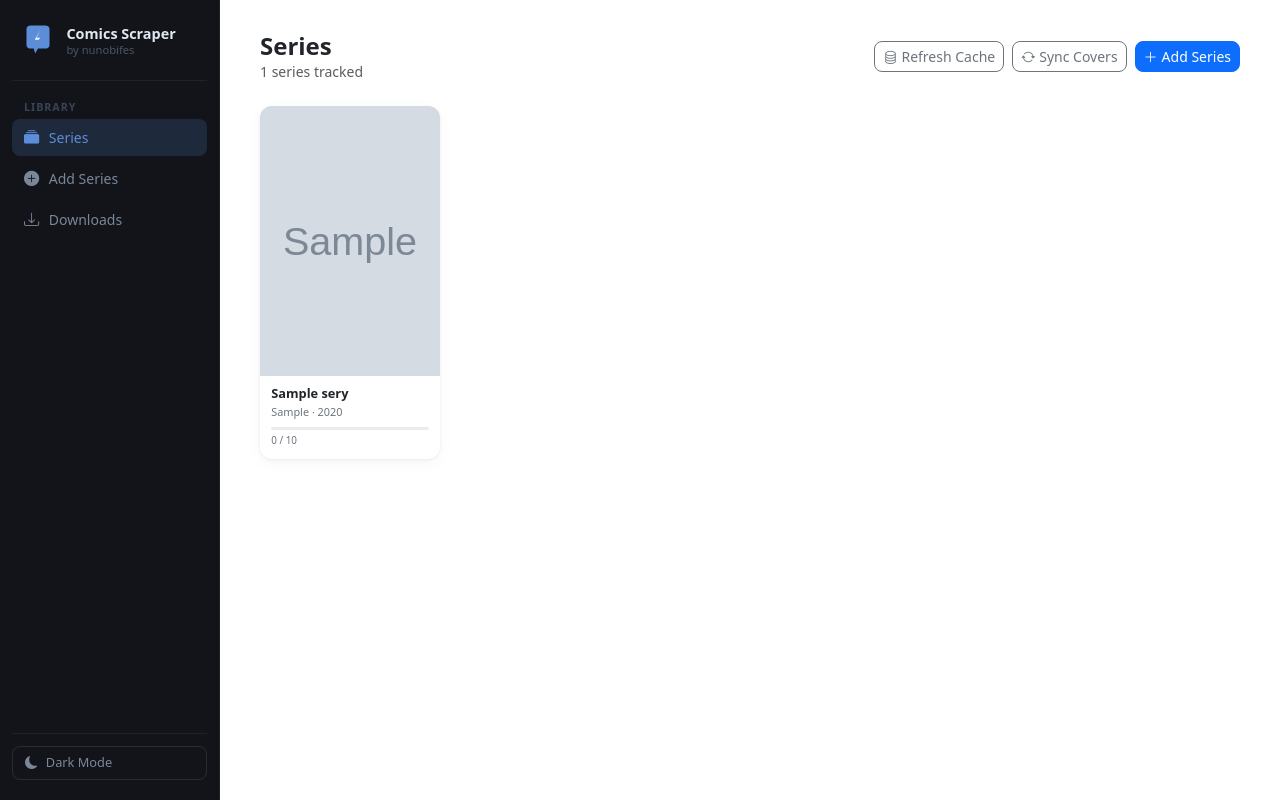
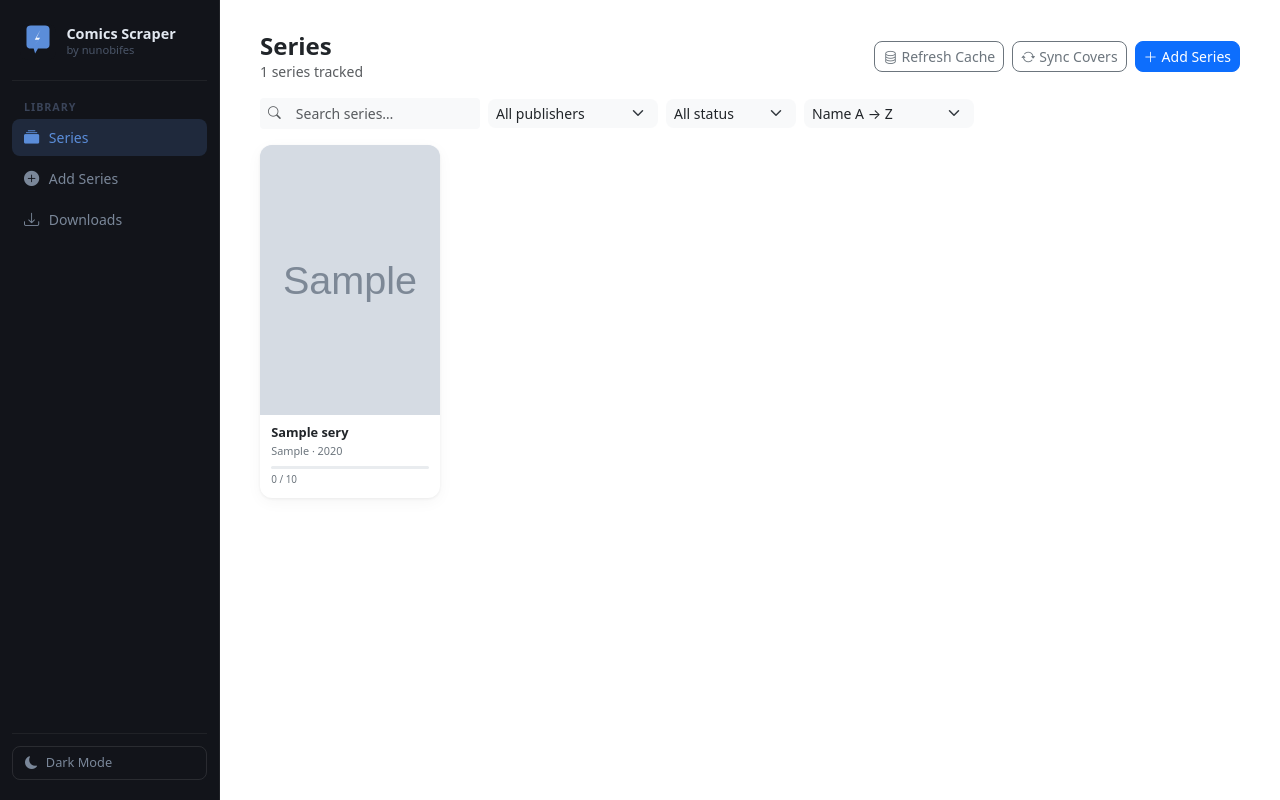
Before and after one commit to nuno-f-rocha-alb/comics-scraper-py, a FastAPI app: page /series in a window 1280 px wide. Run offline with FastAPI, Linux system fonts and the light colour scheme; tables that the repository leaves empty hold one stand-in row (values such as "Sample post"); grey boxes marked "Sample" are stand-in pictures; data that the repository does not hold is empty.

Commit message:
add client-side filters and sorting to series list
- Filter by: text search (name), publisher (dropdown), status (Monitored/Paused)
- Sort by: name A/Z, publisher, year newest/oldest, progress most/least
- All instant, no server round-trips (data-* attributes on cards)
- URL params updated on change so filtered views are bookmarkable/shareable
- Reset button appears when any filter is active
- Count label updates to "N of M series"

Co-Authored-By: Claude Sonnet 4.6 <noreply@anthropic.com>

```diff
--- a/web/templates/series_list.html
+++ b/web/templates/series_list.html
@@ -2,10 +2,10 @@
 {% block title %}Series — Comics Scraper{% endblock %}
 {% block content %}
 
-<div class="d-flex justify-content-between align-items-center mb-4">
+<div class="d-flex justify-content-between align-items-center mb-3">
   <div>
     <h4 class="fw-bold mb-0">Series</h4>
-    <p class="text-muted small mb-0">{{ series|length }} series tracked</p>
+    <p class="text-muted small mb-0" id="count-label">{{ series|length }} series tracked</p>
   </div>
   <div class="d-flex gap-2">
     <form method="post" action="/api/metron/cache/refresh">
@@ -37,10 +37,57 @@
 </div>
 
 {% else %}
-<div class="series-grid">
+
+<!-- Filter bar -->
+{% set publishers = series | map(attribute='publisher') | unique | sort | list %}
+<div class="d-flex flex-wrap gap-2 mb-3 align-items-center">
+  <div class="input-group input-group-sm" style="max-width:220px;">
+    <span class="input-group-text border-0 bg-body-tertiary">
+      <i class="bi bi-search text-muted" style="font-size:0.8rem;"></i>
+    </span>
+    <input id="filter-search" type="search" class="form-control form-control-sm border-0 bg-body-tertiary"
+           placeholder="Search series…" autocomplete="off">
+  </div>
+
+  <select id="filter-publisher" class="form-select form-select-sm border-0 bg-body-tertiary" style="max-width:170px;">
+    <option value="">All publishers</option>
+    {% for pub in publishers %}
+    <option value="{{ pub }}">{{ pub }}</option>
+    {% endfor %}
+  </select>
+
+  <select id="filter-status" class="form-select form-select-sm border-0 bg-body-tertiary" style="max-width:130px;">
+    <option value="">All status</option>
+    <option value="monitored">Monitored</option>
+    <option value="paused">Paused</option>
+  </select>
+
+  <select id="filter-sort" class="form-select form-select-sm border-0 bg-body-tertiary" style="max-width:170px;">
+    <option value="name-asc">Name A → Z</option>
+    <option value="name-desc">Name Z → A</option>
+    <option value="publisher-asc">Publisher A → Z</option>
+    <option value="year-desc">Year newest first</option>
+    <option value="year-asc">Year oldest first</option>
+    <option value="progress-desc">Progress most first</option>
+    <option value="progress-asc">Progress least first</option>
+  </select>
+
+  <button id="filter-reset" class="btn btn-sm btn-link text-muted p-0 ms-1" style="font-size:0.8rem; display:none;">
+    <i class="bi bi-x-circle me-1"></i>Reset
+  </button>
+</div>
+
+<!-- Card grid -->
+<div class="series-grid" id="series-grid">
   {% for s in series %}
   {% set lc = local_counts[s.id] %}
-  <a href="/series/{{ s.id }}" class="series-card card">
+  {% set pct = ((lc / s.total_issues * 100) | round(1)) if s.total_issues else 0 %}
+  <a href="/series/{{ s.id }}" class="series-card card"
+     data-name="{{ s.series_name | lower }}"
+     data-publisher="{{ s.publisher }}"
+     data-status="{{ 'monitored' if s.enabled else 'paused' }}"
+     data-year="{{ s.year or 0 }}"
+     data-progress="{{ pct }}">
     <div class="cover-wrap">
       {% if s.cover_image_url %}
       <img src="{{ s.cover_image_url }}" alt="{{ s.series_name }}" loading="lazy">
@@ -57,10 +104,9 @@
         {{ s.publisher }}{% if s.year %} · {{ s.year }}{% endif %}
       </div>
       {% if s.total_issues %}
-      {% set pct = [lc / s.total_issues * 100, 100] | min %}
       <div class="series-card-progress">
         <div class="progress">
-          <div class="progress-bar bg-primary" style="width:{{ pct | round(1) }}%;"></div>
+          <div class="progress-bar bg-primary" style="width:{{ pct }}%;"></div>
         </div>
         <div class="progress-label">{{ lc }} / {{ s.total_issues }}</div>
       </div>
@@ -73,6 +119,100 @@
   </a>
   {% endfor %}
 </div>
+
+<!-- No results message -->
+<div id="no-results" class="text-center py-5 text-muted" style="display:none;">
+  <i class="bi bi-search fs-2 d-block mb-2 opacity-50"></i>
+  <p class="small">No series match your filters.</p>
+</div>
+
+<script>
+(function () {
+  const grid    = document.getElementById('series-grid');
+  const cards   = Array.from(grid.children);
+  const total   = cards.length;
+  const noRes   = document.getElementById('no-results');
+  const countEl = document.getElementById('count-label');
+  const resetBtn = document.getElementById('filter-reset');
+
+  // Restore filters from URL params
+  const params = new URLSearchParams(location.search);
+  const $search    = document.getElementById('filter-search');
+  const $publisher = document.getElementById('filter-publisher');
+  const $status    = document.getElementById('filter-status');
+  const $sort      = document.getElementById('filter-sort');
+
+  if (params.get('q'))         $search.value    = params.get('q');
+  if (params.get('publisher')) $publisher.value = params.get('publisher');
+  if (params.get('status'))    $status.value    = params.get('status');
+  if (params.get('sort'))      $sort.value      = params.get('sort');
+
+  function apply() {
+    const q      = $search.value.trim().toLowerCase();
+    const pub    = $publisher.value;
+    const status = $status.value;
+    const [field, dir] = $sort.value.split('-');
+
+    const isActive = q || pub || status || $sort.value !== 'name-asc';
+    resetBtn.style.display = isActive ? '' : 'none';
+
+    // Update URL params without reload
+    const p = new URLSearchParams();
+    if (q)                      p.set('q', q);
+    if (pub)                    p.set('publisher', pub);
+    if (status)                 p.set('status', status);
+    if ($sort.value !== 'name-asc') p.set('sort', $sort.value);
+    history.replaceState(null, '', p.toString() ? '?' + p.toString() : location.pathname);
+
+    let visible = cards.filter(c => {
+      if (q      && !c.dataset.name.includes(q))       return false;
+      if (pub    && c.dataset.publisher !== pub)        return false;
+      if (status && c.dataset.status    !== status)     return false;
+      return true;
+    });
+
+    // Sort
+    visible.sort((a, b) => {
+      if (field === 'year' || field === 'progress') {
+        const av = parseFloat(a.dataset[field]) || 0;
+        const bv = parseFloat(b.dataset[field]) || 0;
+        return dir === 'asc' ? av - bv : bv - av;
+      }
+      const av = (a.dataset[field] || '').toLowerCase();
+      const bv = (b.dataset[field] || '').toLowerCase();
+      const cmp = av.localeCompare(bv);
+      return dir === 'asc' ? cmp : -cmp;
+    });
+
+    const hidden = new Set(cards);
+    visible.forEach(c => hidden.delete(c));
+
+    hidden.forEach(c => { c.style.display = 'none'; });
+    visible.forEach(c => { c.style.display = ''; grid.appendChild(c); });
+
+    noRes.style.display = visible.length === 0 ? '' : 'none';
+    grid.style.display  = visible.length === 0 ? 'none' : '';
+
+    countEl.textContent = visible.length === total
+      ? `${total} series tracked`
+      : `${visible.length} of ${total} series`;
+  }
+
+  $search.addEventListener('input', apply);
+  $publisher.addEventListener('change', apply);
+  $status.addEventListener('change', apply);
+  $sort.addEventListener('change', apply);
+  resetBtn.addEventListener('click', () => {
+    $search.value = '';
+    $publisher.value = '';
+    $status.value = '';
+    $sort.value = 'name-asc';
+    apply();
+  });
+
+  apply();
+})();
+</script>
 {% endif %}
 
 {% endblock %}
```
